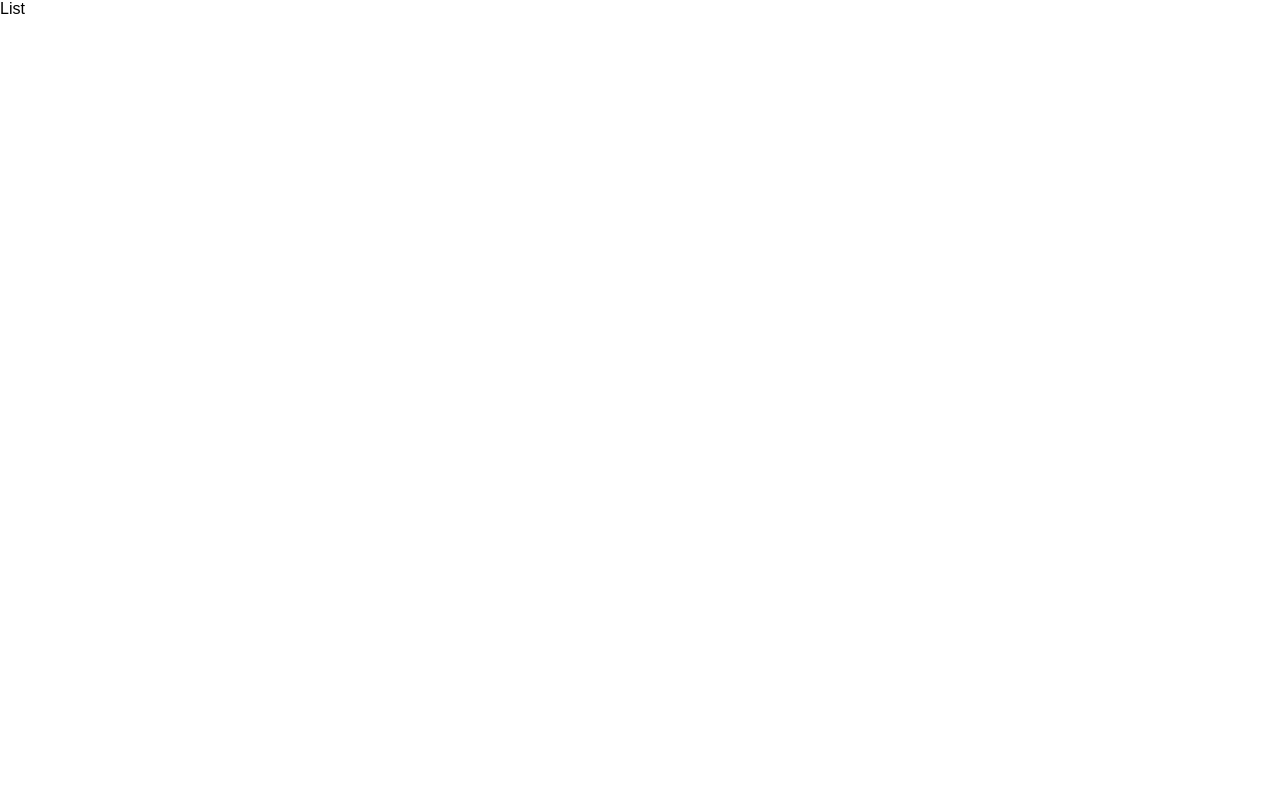
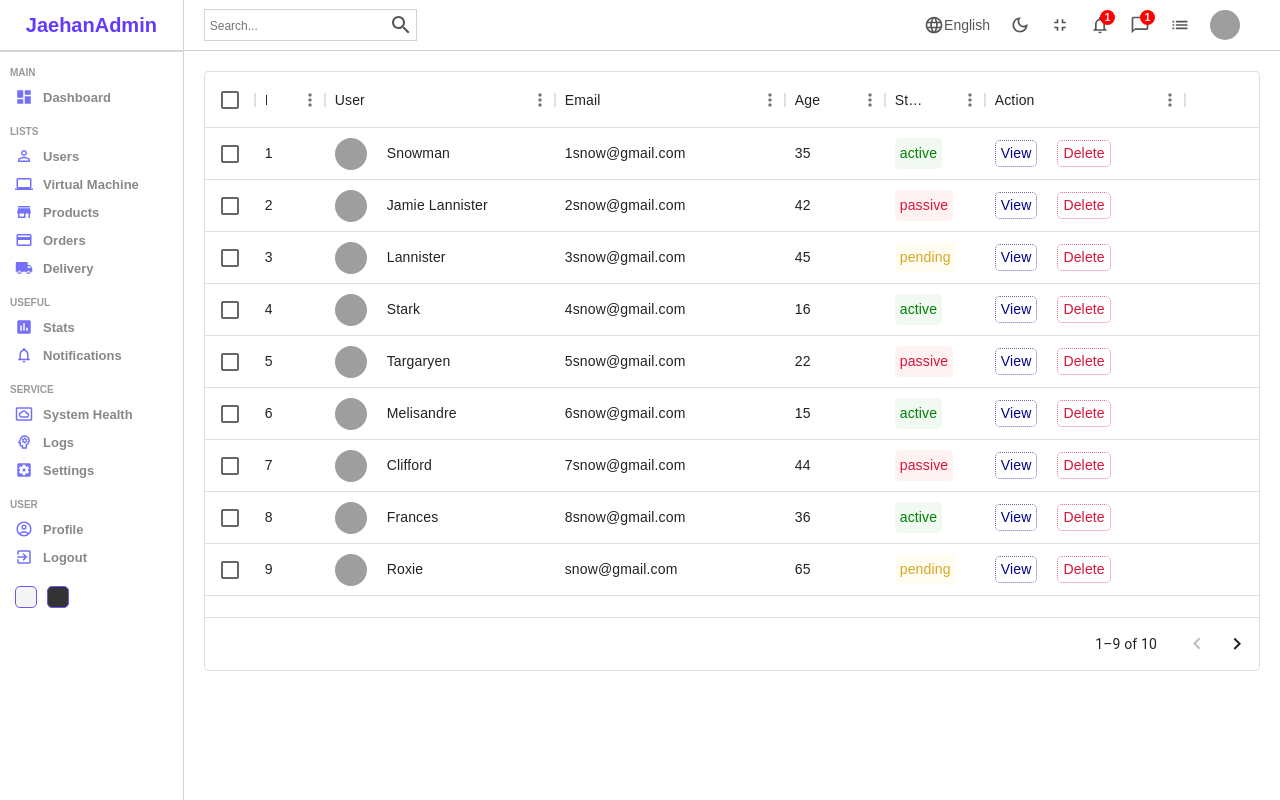
Before and after one commit to jaehanbyun/Admin-Panel-Dashboard, a React (Create React App) app: page /users in a window 1280 px wide. Built offline with nearby package versions, Linux system fonts and the light colour scheme; grey boxes are pictures that could not be loaded.

Commit message:
Add User Page and Datatable Component

```diff
--- a/package.json
+++ b/package.json
@@ -7,6 +7,7 @@
     "@emotion/styled": "^11.11.0",
     "@mui/icons-material": "^5.14.3",
     "@mui/material": "^5.14.5",
+    "@mui/x-data-grid": "^6.11.1",
     "@testing-library/jest-dom": "^5.17.0",
     "@testing-library/react": "^13.4.0",
     "@testing-library/user-event": "^13.5.0",
--- /dev/null
+++ b/src/components/datatable/Datatable.jsx
@@ -0,0 +1,33 @@
+import './datatable.scss';
+import { DataGrid } from '@mui/x-data-grid';
+import { userColumns, userRows } from '../../datatablesource';
+
+const Datatable = () => {
+    const actionColumns = [{
+        field: "action", headerName: "Action", width: 200, renderCell: () => {
+            return (
+                <div className='cellAction'>
+                    <div className='viewButton'>View</div>
+                    <div className='deleteButton'>Delete</div>
+                </div>
+            )
+        }
+    }];
+
+    return (
+        <div className='datatable'>
+            <DataGrid
+                rows={userRows}
+                columns={userColumns.concat(actionColumns)}
+                initialState={{
+                    pagination: {
+                        paginationModel: { page: 0, pageSize: 9 },
+                    },
+                }}
+                checkboxSelection
+            />
+        </div>
+    )
+}
+
+export default Datatable
--- /dev/null
+++ b/src/components/datatable/datatable.scss
@@ -0,0 +1,59 @@
+.datatable {
+    height: 600px;
+    padding: 20px;
+
+    .cellWithImg {
+        display: flex;
+        align-items: center;
+
+        .cellImg {
+            width: 32px;
+            height: 32px;
+            border-radius: 50%;
+            object-fit: cover;
+            margin-right: 20px;
+        }
+    }
+
+    .cellWithStatus {
+        padding: 5px;
+        border-radius: 5px;
+
+        &.active {
+            background-color: rgba(0, 128, 0, 0.05);
+            color: green;
+        }
+
+        &.pending {
+            background-color: rgba(255, 217, 0, 0.05);
+            color: goldenrod;
+        }
+
+        &.passive {
+            background-color: rgba(255, 0, 0, 0.05);
+            color: crimson;
+        }
+    }
+
+    .cellAction {
+        display: flex;
+        align-items: center;
+        gap: 20px;
+
+        .viewButton {
+            padding: 2px 5px;
+            border-radius: 5px;
+            color: darkblue;
+            border: 1px dotted rgba(0, 0, 139, 0.596);
+            cursor: pointer;
+        }
+
+        .deleteButton {
+            padding: 2px 5px;
+            border-radius: 5px;
+            color: crimson;
+            border: 1px dotted rgba(220, 20, 60, 0.6);
+            cursor: pointer;
+        }
+    }
+}
--- /dev/null
+++ b/src/datatablesource.js
@@ -0,0 +1,109 @@
+export const userColumns = [
+    { field: 'id', headerName: 'ID', width: 70 },
+    {
+        field: "user", headerName: "User", width: 230, renderCell: (params) => {
+            return (
+                <div className="cellWithImg">
+                    <img className="cellImg" src={params.row.img} alt="avatar" />
+                    {params.row.username}
+                </div>
+            );
+        },
+    },
+    {
+        field: 'email', headerName: 'Email', width: 230,
+    },
+    {
+        field: 'age', headerName: 'Age', width: 100,
+    },
+    {
+        field: 'status', headerName: 'Status', width: 100, renderCell: (params) => {
+            return (
+                <div className={`cellWithStatus ${params.row.status}`}>{params.row.status}</div>
+            )
+        }
+    }
+]
+
+export const userRows = [
+    {
+        id: 1,
+        username: "Snowman",
+        img: "https://images.pexels.com/photos/1820770/pexels-photo-1820770.jpeg?auto=compress&cs=tinysrgb&dpr=2&w=500",
+        status: "active",
+        email: "1snow@gmail.com",
+        age: 35,
+    },
+    {
+        id: 2,
+        username: "Jamie Lannister",
+        img: "https://images.pexels.com/photos/1820770/pexels-photo-1820770.jpeg?auto=compress&cs=tinysrgb&dpr=2&w=500",
+        email: "2snow@gmail.com",
+        status: "passive",
+        age: 42,
+    },
+    {
+        id: 3,
+        username: "Lannister",
+        img: "https://images.pexels.com/photos/1820770/pexels-photo-1820770.jpeg?auto=compress&cs=tinysrgb&dpr=2&w=500",
+        email: "3snow@gmail.com",
+        status: "pending",
+        age: 45,
+    },
+    {
+        id: 4,
+        username: "Stark",
+        img: "https://images.pexels.com/photos/1820770/pexels-photo-1820770.jpeg?auto=compress&cs=tinysrgb&dpr=2&w=500",
+        email: "4snow@gmail.com",
+        status: "active",
+        age: 16,
+    },
+    {
+        id: 5,
+        username: "Targaryen",
+        img: "https://images.pexels.com/photos/1820770/pexels-photo-1820770.jpeg?auto=compress&cs=tinysrgb&dpr=2&w=500",
+        email: "5snow@gmail.com",
+        status: "passive",
+        age: 22,
+    },
+    {
+        id: 6,
+        username: "Melisandre",
+        img: "https://images.pexels.com/photos/1820770/pexels-photo-1820770.jpeg?auto=compress&cs=tinysrgb&dpr=2&w=500",
+        email: "6snow@gmail.com",
+        status: "active",
+        age: 15,
+    },
+    {
+        id: 7,
+        username: "Clifford",
+        img: "https://images.pexels.com/photos/1820770/pexels-photo-1820770.jpeg?auto=compress&cs=tinysrgb&dpr=2&w=500",
+        email: "7snow@gmail.com",
+        status: "passive",
+        age: 44,
+    },
+    {
+        id: 8,
+        username: "Frances",
+        img: "https://images.pexels.com/photos/1820770/pexels-photo-1820770.jpeg?auto=compress&cs=tinysrgb&dpr=2&w=500",
+        email: "8snow@gmail.com",
+        status: "active",
+        age: 36,
+    },
+    {
+        id: 9,
+        username: "Roxie",
+        img: "https://images.pexels.com/photos/1820770/pexels-photo-1820770.jpeg?auto=compress&cs=tinysrgb&dpr=2&w=500",
+        email: "snow@gmail.com",
+        status: "pending",
+        age: 65,
+    },
+    {
+        id: 10,
+        username: "Roxie",
+        img: "https://images.pexels.com/photos/1820770/pexels-photo-1820770.jpeg?auto=compress&cs=tinysrgb&dpr=2&w=500",
+        email: "snow@gmail.com",
+        status: "active",
+        age: 65,
+    },
+];
--- a/src/pages/list/List.jsx
+++ b/src/pages/list/List.jsx
@@ -1,9 +1,16 @@
-import './list.scss'
+import './list.scss';
+import Sidebar from "../../components/sidebar/Sidebar";
+import Navbar from "../../components/navbar/Navbar";
+import Datatable from "../../components/datatable/Datatable";
 
 const List = () => {
     return (
-        <div>
-            List
+        <div className='list'>
+            <Sidebar />
+            <div className="listContainer">
+                <Navbar />
+                <Datatable />
+            </div>
         </div>
     )
 }
--- a/src/pages/list/list.scss
+++ b/src/pages/list/list.scss
@@ -0,0 +1,8 @@
+.list {
+    display: flex;
+    width: 100%;
+
+    .listContainer {
+        flex: 6;
+    }
+}
```
